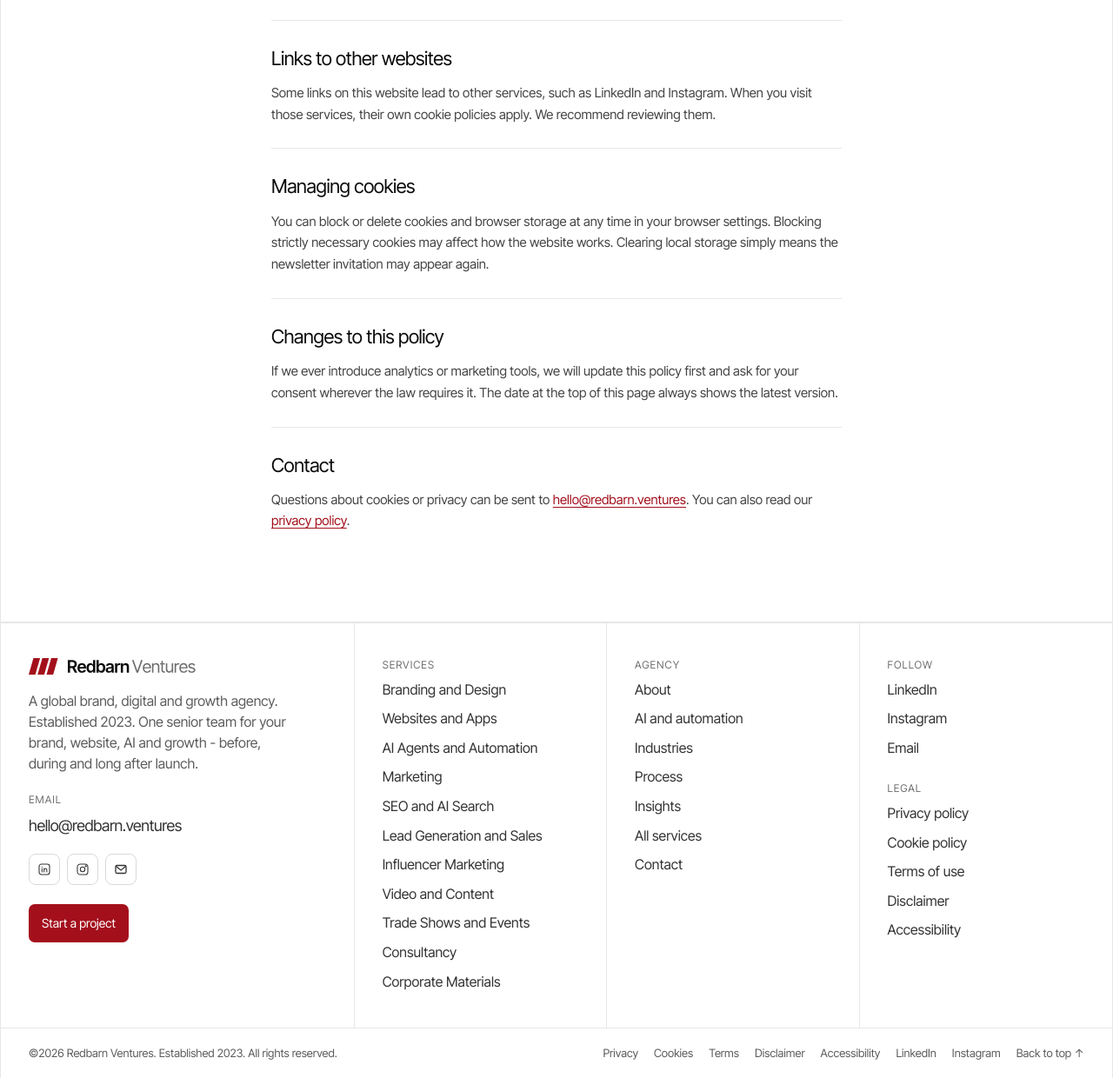
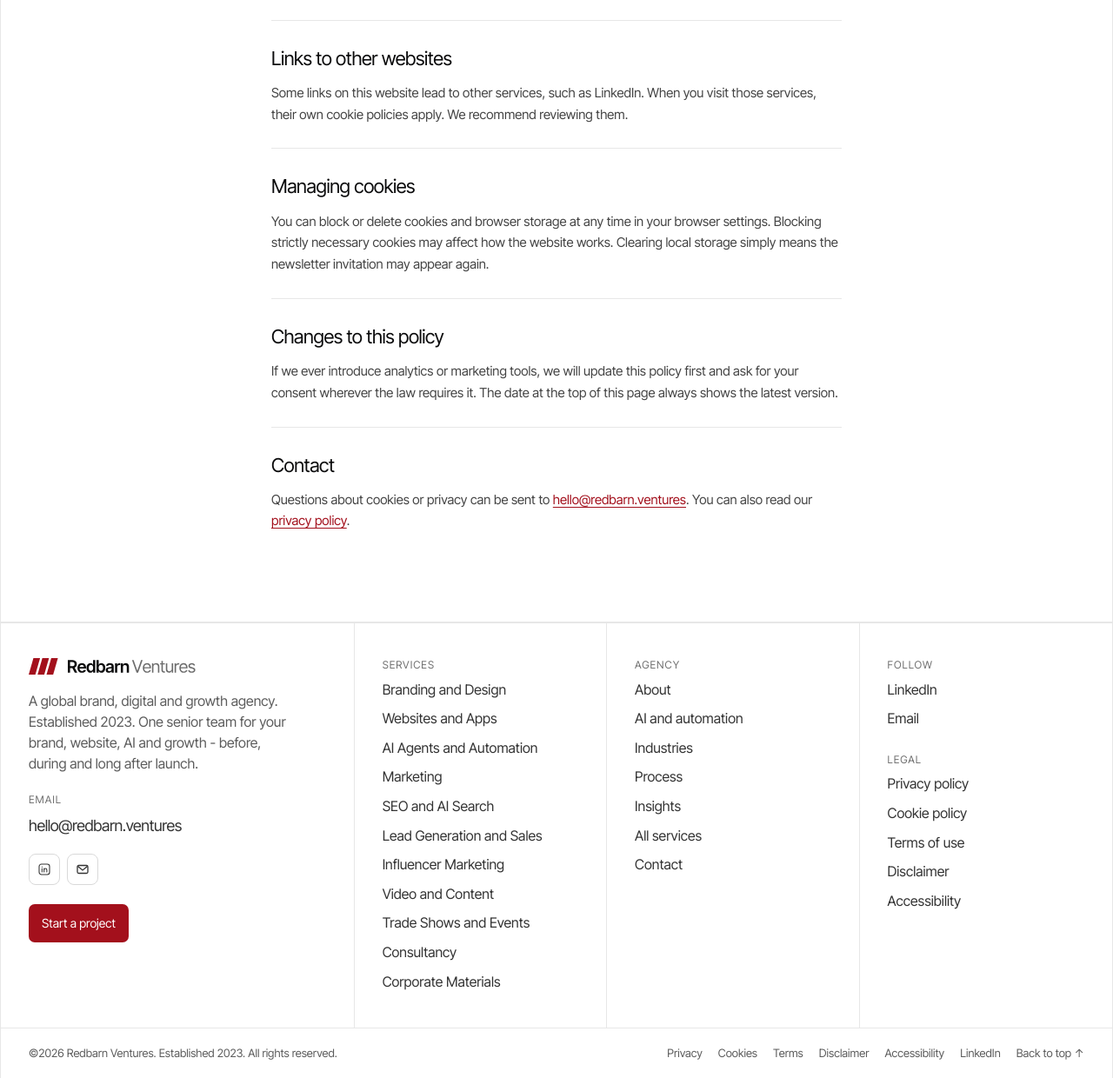
Before and after one commit to maliwadyogeshkumar00/redbarn-ventures, an Astro site: page /cookies in a window 1280 px wide. Shown: the part 1303-2543 px from the top of the page at 87% size. Built offline with nearby package versions, Linux system fonts and the light colour scheme; Astro itself is replaced by a stand-in of ours.

Commit message:
Remove Instagram links for now

```diff
--- a/src/components/Footer.astro
+++ b/src/components/Footer.astro
@@ -13,14 +13,13 @@ import LinkedIn from './LinkedIn.astro'
       <a href={`mailto:${site.email}`} class="foot-mail">{site.email}</a>
       <div class="foot-soc">
         <a href={site.linkedin} target="_blank" rel="noopener" aria-label="Redbarn Ventures on LinkedIn"><LinkedIn /></a>
-        <a href={site.instagram} aria-label="Redbarn Ventures on Instagram"><svg viewBox="0 0 24 24" fill="none" stroke="currentColor" stroke-width="1.6" aria-hidden="true"><rect x="3" y="3" width="18" height="18" rx="5"/><circle cx="12" cy="12" r="4"/><circle cx="17.5" cy="6.5" r=".8" fill="currentColor"/></svg></a>
         <a href={`mailto:${site.email}`} aria-label="Email Redbarn Ventures"><svg viewBox="0 0 16 16" fill="none" stroke="currentColor" stroke-width="1.3" aria-hidden="true"><rect x="2" y="3.5" width="12" height="9" rx="1.5"/><path d="M2.5 4.5 8 9l5.5-4.5"/></svg></a>
       </div>
       <a href="/contact" class="btn btn-p btn-sm" style="margin-top:14px;align-self:flex-start">Start a project</a>
     </div>
     <div><span class="label faint">Services</span>{services.map((s) => <a href={`/services/${s.slug}`}>{s.nav}</a>)}</div>
     <div><span class="label faint">Agency</span><a href="/about">About</a><a href="/ai">AI and automation</a><a href="/industries">Industries</a><a href="/process">Process</a><a href="/insights">Insights</a><a href="/services">All services</a><a href="/contact">Contact</a></div>
-    <div><span class="label faint">Follow</span><a href={site.linkedin} target="_blank" rel="noopener">LinkedIn</a><a href={site.instagram}>Instagram</a><a href={`mailto:${site.email}`}>Email</a><span class="label faint" style="margin-top:18px">Legal</span><a href="/privacy">Privacy policy</a><a href="/cookies">Cookie policy</a><a href="/terms">Terms of use</a><a href="/disclaimer">Disclaimer</a><a href="/accessibility">Accessibility</a></div>
+    <div><span class="label faint">Follow</span><a href={site.linkedin} target="_blank" rel="noopener">LinkedIn</a><a href={`mailto:${site.email}`}>Email</a><span class="label faint" style="margin-top:18px">Legal</span><a href="/privacy">Privacy policy</a><a href="/cookies">Cookie policy</a><a href="/terms">Terms of use</a><a href="/disclaimer">Disclaimer</a><a href="/accessibility">Accessibility</a></div>
   </div>
-  <div class="foot-bot"><span>©2026 Redbarn Ventures. Established 2023. All rights reserved.</span><nav class="foot-legal" aria-label="Legal"><a href="/privacy">Privacy</a><a href="/cookies">Cookies</a><a href="/terms">Terms</a><a href="/disclaimer">Disclaimer</a><a href="/accessibility">Accessibility</a><a href={site.linkedin} target="_blank" rel="noopener">LinkedIn</a><a href={site.instagram}>Instagram</a><a href="#top" data-top>Back to top ↑</a></nav></div>
+  <div class="foot-bot"><span>©2026 Redbarn Ventures. Established 2023. All rights reserved.</span><nav class="foot-legal" aria-label="Legal"><a href="/privacy">Privacy</a><a href="/cookies">Cookies</a><a href="/terms">Terms</a><a href="/disclaimer">Disclaimer</a><a href="/accessibility">Accessibility</a><a href={site.linkedin} target="_blank" rel="noopener">LinkedIn</a><a href="#top" data-top>Back to top ↑</a></nav></div>
 </footer>
--- a/src/pages/cookies.astro
+++ b/src/pages/cookies.astro
@@ -7,7 +7,7 @@ const E = site.email
   <section><h2>What cookies are</h2><p>Cookies are small text files that a website places on your device. Similar technologies, such as local storage and session storage, let a website remember small pieces of information in your browser. In this policy we use "cookies" to cover all of these.</p></section>
   <section><h2>What we use</h2><p>We keep cookie use to the minimum needed to run the website well. We use:</p><ul><li><b>Strictly necessary technical cookies</b> set by our hosting and security provider to deliver the site and protect it from abuse and attacks.</li><li><b>Session storage</b> to remember, for the length of your visit, that you have already seen the loading screen and how you arrived on a page, so animations are not repeated.</li><li><b>Local storage</b> to remember whether you have closed or answered our newsletter invitation, so we do not show it to you again too soon.</li></ul><p>None of these identify you personally, track you across other websites or are shared with advertisers.</p></section>
   <section><h2>What we do not use</h2><ul><li>No advertising or retargeting cookies.</li><li>No third-party analytics cookies.</li><li>No social media tracking pixels.</li><li>No cookies from font or content-delivery services - our fonts are hosted on our own servers.</li></ul><p>Because we only use strictly necessary and functional storage, you do not see a cookie consent banner on this website.</p></section>
-  <section><h2>Links to other websites</h2><p>Some links on this website lead to other services, such as LinkedIn and Instagram. When you visit those services, their own cookie policies apply. We recommend reviewing them.</p></section>
+  <section><h2>Links to other websites</h2><p>Some links on this website lead to other services, such as LinkedIn. When you visit those services, their own cookie policies apply. We recommend reviewing them.</p></section>
   <section><h2>Managing cookies</h2><p>You can block or delete cookies and browser storage at any time in your browser settings. Blocking strictly necessary cookies may affect how the website works. Clearing local storage simply means the newsletter invitation may appear again.</p></section>
   <section><h2>Changes to this policy</h2><p>If we ever introduce analytics or marketing tools, we will update this policy first and ask for your consent wherever the law requires it. The date at the top of this page always shows the latest version.</p></section>
   <section><h2>Contact</h2><p>Questions about cookies or privacy can be sent to <a href={`mailto:${E}`}>{E}</a>. You can also read our <a href="/privacy">privacy policy</a>.</p></section>
```
